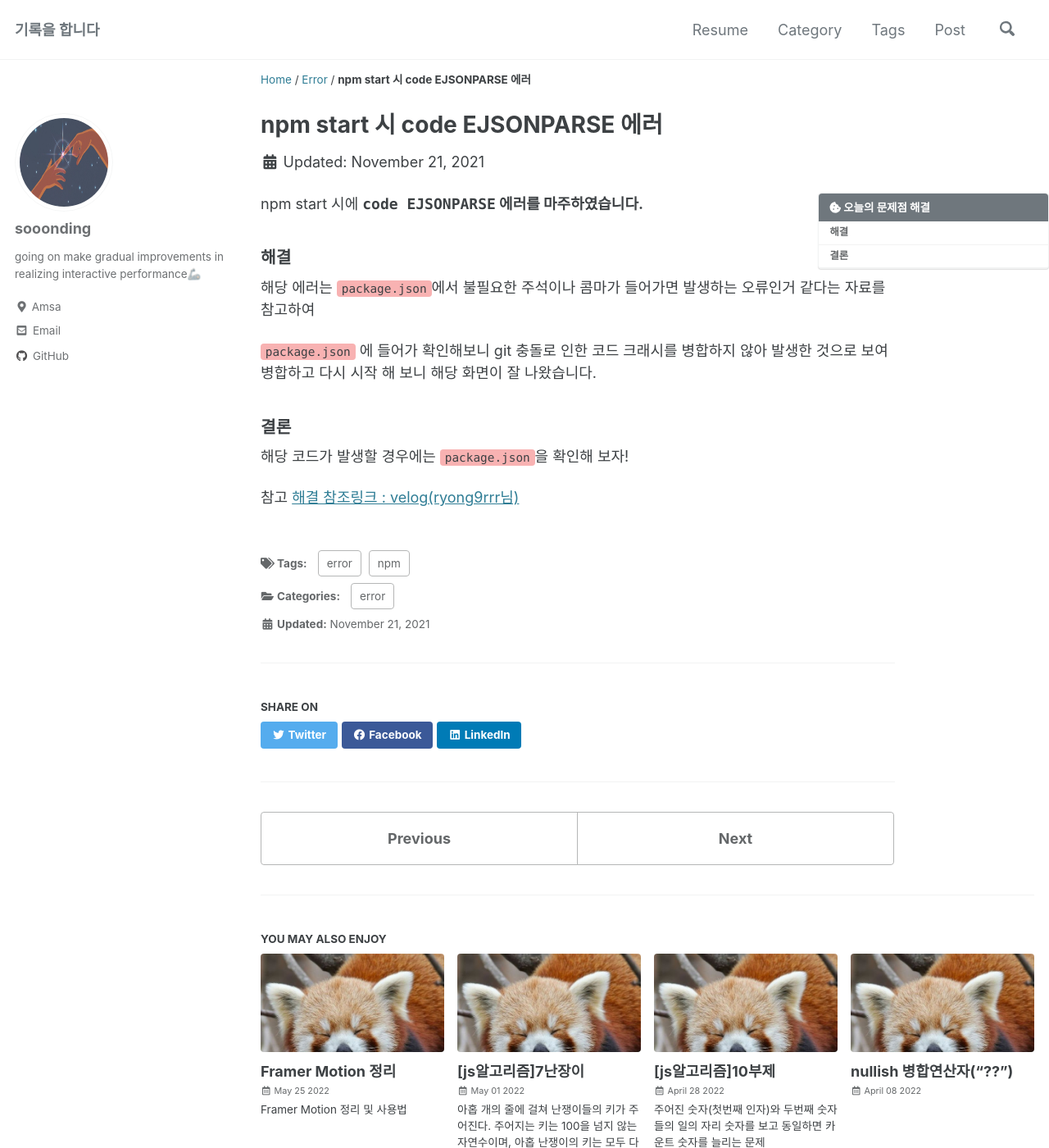
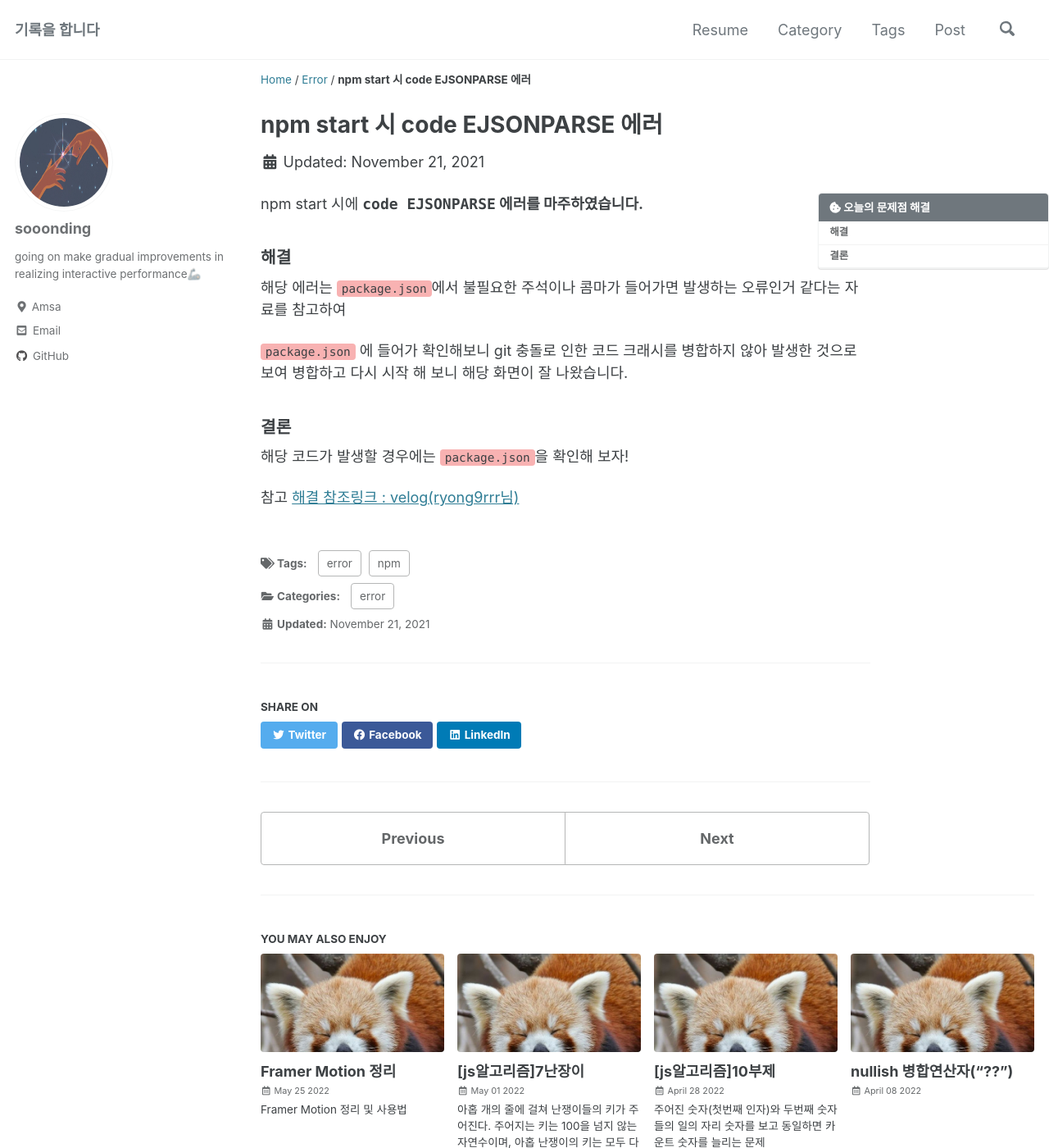
Before and after one commit to sooonding/sooonding.github.io, a Jekyll site: the page built from _posts/Til/2021-11-21-ESJONPARSE error.md, in a window 1280 px wide and 1400 px high. Shown: the whole window at 82% size. Built offline with Jekyll 4.4.1, drawn with Linux system fonts in a browser that asks for light colours; cached includes are drawn as plain includes.

Commit message:
sidebar재수정

```diff
--- a/_sass/minimal-mistakes/_variables.scss
+++ b/_sass/minimal-mistakes/_variables.scss
@@ -154,7 +154,7 @@ $max-width: $x-large !default;
 
 $right-sidebar-width-narrow: 200px !default;
 $right-sidebar-width: 300px !default;
-$right-sidebar-padding: 170px !default;
+$right-sidebar-padding: 200px !default;
 $right-sidebar-width-wide: 400px !default;
 
 /*
```
